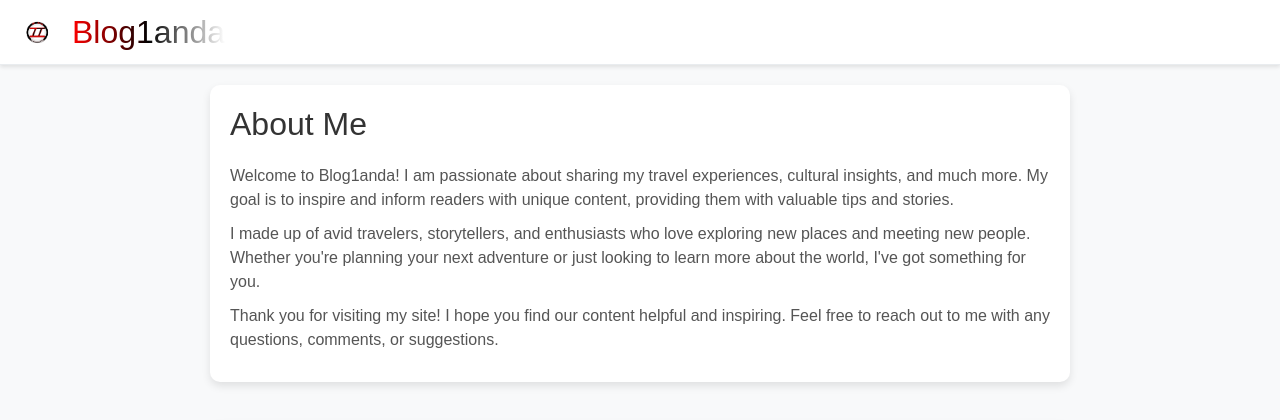
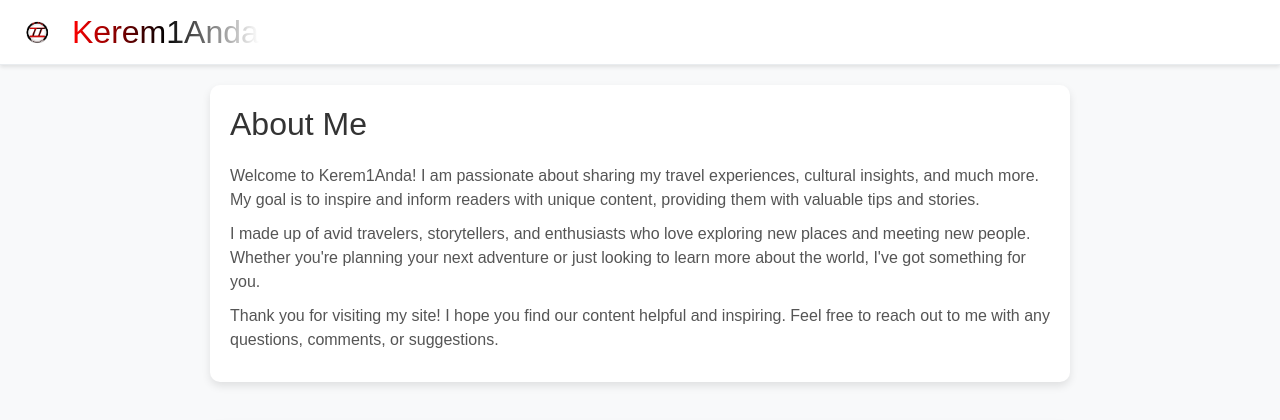
Before and after one commit to keremkaynk3/KeremBianda, a Flask app: page /about in a window 1280 px wide. Shown: the top 420 px of the page. Run offline with Flask 3, Linux system fonts and the light colour scheme.

Commit message:
Blog ismi güncellendi.

```diff
--- a/templates/about.html
+++ b/templates/about.html
@@ -76,7 +76,7 @@
     <div class="container-fluid">
         <a class="navbar-brand" href="/">
             <img src="{{ url_for('static', filename='logo.png') }}" alt="Logo">
-            <h1>Blog1anda</h1>
+            <h1>Kerem1Anda</h1>
         </a>
         <button class="navbar-toggler" type="button" data-bs-toggle="collapse" data-bs-target="#navbarNav" aria-controls="navbarNav" aria-expanded="false" aria-label="Toggle navigation">
             <span class="navbar-toggler-icon"></span>
@@ -88,7 +88,7 @@
     <div class="content">
         <h1>About Me</h1>
         <p>
-            Welcome to Blog1anda! I am passionate about sharing my travel experiences, cultural insights, and much more.
+            Welcome to Kerem1Anda! I am passionate about sharing my travel experiences, cultural insights, and much more.
             My goal is to inspire and inform readers with unique content, providing them with valuable tips and stories.
         </p>
         <p>
```
